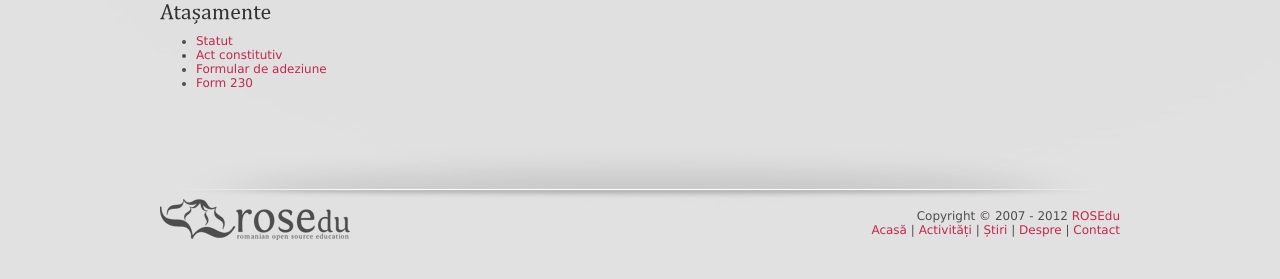
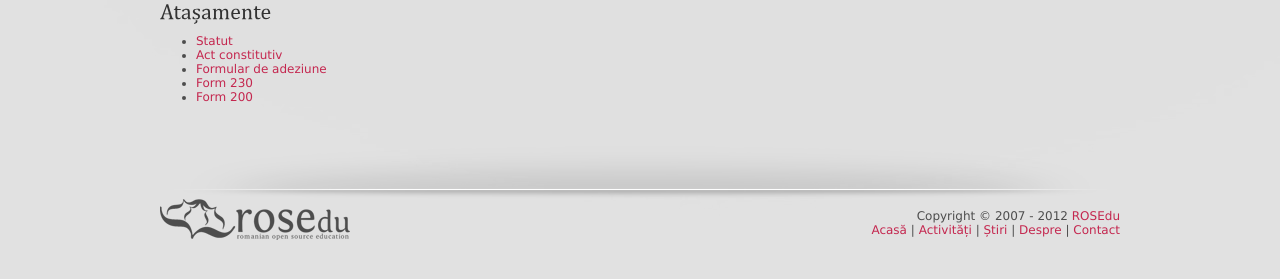
Before and after one commit to rosedu/site, a Jekyll site: the page built from ro/asociatia.markdown, in a window 1280 px wide. Shown: the part 421-700 px from the top of the page. Built offline with Jekyll 4.4.1, drawn with Linux system fonts in a browser that asks for light colours.

Commit message:
Adaugat declaratia 200 pe pagina despre Asociatie

```diff
--- a/ro/asociatia.markdown
+++ b/ro/asociatia.markdown
@@ -25,5 +25,6 @@ Fondată în 2009, Asociația ROSEdu este o Organizație Non-Guvernamentală non
 
  * [Statut]({{site.basepath}}files/Asociatia_ROSEdu_Statut.pdf)
  * [Act constitutiv]({{site.basepath}}files/Asociatia_ROSEdu_Act_Constitutiv.pdf)
- * [Formular de adeziune]({{site.basepath}}files/rosedu_form_adeziune.pdf)
- * [Form 230]({{site.basepath}}files/Decl_230_ROSEDu.pdf)
+ * [Formular de adeziune]({{site.basepath}}files/Asociatia-ROSEdu_Formular-de-adeziune.pdf)
+ * [Form 230]({{site.basepath}}files/Decl_230_ROSEdu.pdf)
+ * [Form 200]({{site.basepath}}files/Decl_200_ROSEdu.pdf)
```
